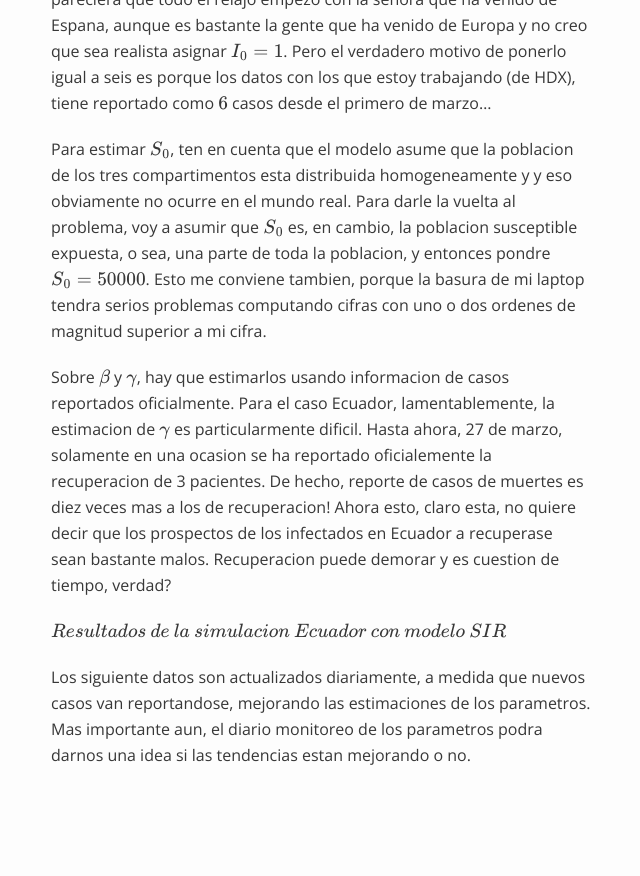
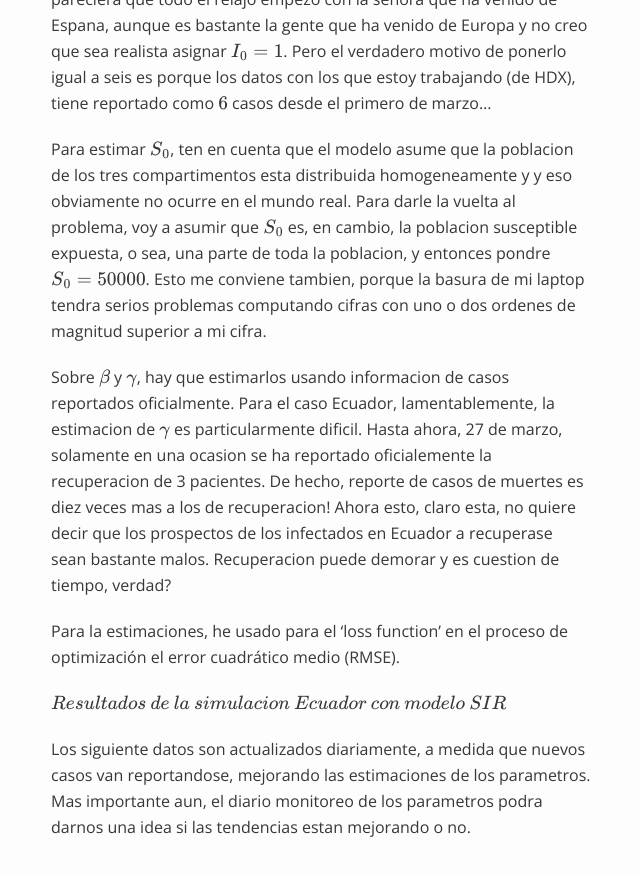
Before and after one commit to Caquita-beep/Caquita-beep.github.io, a Jekyll site: the page built from _posts/2020-03-27-Simulacion-COVID-19-Ecuador-con-modelo-SIR.md, in a window 1280 px wide and 900 px high, scrolled down 5500 px. Shown: the top 876 px of the window, without its empty margins (319-959 px from the left). Built offline with Jekyll 4.4.1, drawn with Linux system fonts in a browser that asks for light colours; formulas are drawn with MathJax 3; a script that is not in the unit is left out; before the commit the page ends 6328 px from its top, so only the background shows below that.

Commit message:
Update 2020-03-27-Simulacion-COVID-19-Ecuador-con-modelo-SIR.md

```diff
--- a/_posts/2020-03-27-Simulacion-COVID-19-Ecuador-con-modelo-SIR.md
+++ b/_posts/2020-03-27-Simulacion-COVID-19-Ecuador-con-modelo-SIR.md
@@ -103,6 +103,10 @@ Para estimar $ S_0$,  ten en cuenta que el modelo asume que la poblacion de los
 
 Sobre $\beta$ y $\gamma$, hay que estimarlos usando informacion de casos reportados oficialmente. Para el caso Ecuador, lamentablemente, la estimacion de $\gamma$ es particularmente dificil. Hasta ahora, 27 de marzo, solamente en una ocasion se ha reportado oficialemente la recuperacion de 3 pacientes. De hecho, reporte de casos de muertes es diez veces mas a los de recuperacion! Ahora esto, claro esta, no quiere decir que los prospectos de los infectados en Ecuador a recuperase sean bastante malos. Recuperacion puede demorar y es cuestion de tiempo, verdad?
 
+Para la estimaciones, he usado para el 'loss function' en el proceso de optimización el error cuadrático medio (RMSE).
+
+
+
 $Resultados$ $de$ $la$ $simulacion$ $Ecuador$ $con$ $modelo$ $SIR$
 
 Los siguiente datos son actualizados diariamente, a medida que nuevos casos van reportandose, mejorando las estimaciones de los parametros. Mas importante aun, el diario monitoreo de los parametros podra darnos una idea si las tendencias estan mejorando o no.
```
